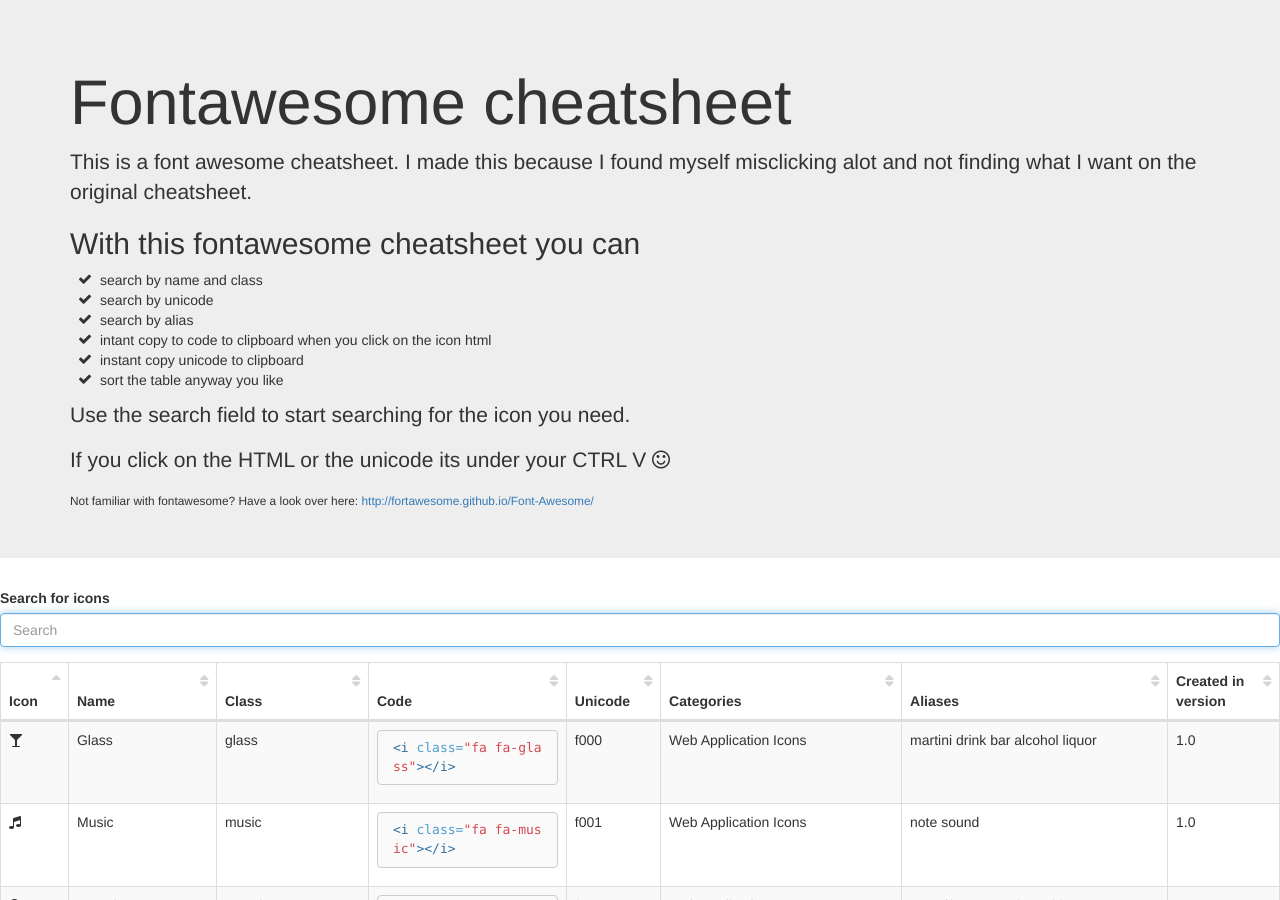
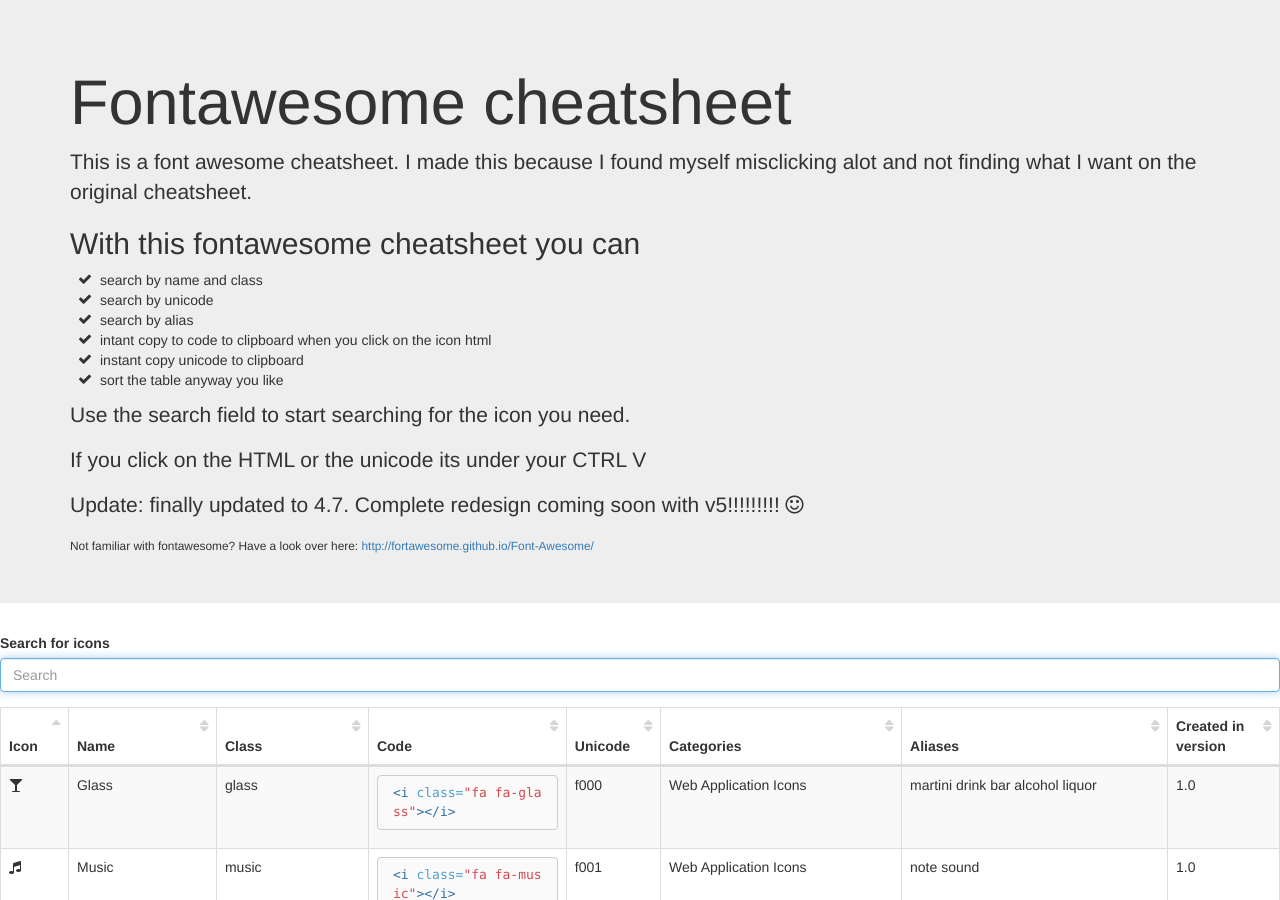
Before and after one commit to WouterSteen/fontawesome-cheatsheet, a Jekyll site: the page built from index.html, in a window 1280 px wide and 900 px high. Built offline with Jekyll 4.4.1, drawn with Linux system fonts in a browser that asks for light colours; nearby versions of some CDN libraries.

Commit message:
- noted upgrade to v4.7

```diff
--- a/_layouts/base.html
+++ b/_layouts/base.html
@@ -49,8 +49,11 @@
                 <li><i class="fa-li fa fa-check"></i>sort the table anyway you like</li>
             </ul>
             <p>Use the search field to start searching for the icon you need.</p>
-            <p>If you click on the HTML or the unicode its under your CTRL V <i class="fa fa-smile-o"></i></p>
-            <small>Not familiar with fontawesome? Have a look over here: <a href="http://fortawesome.github.io/Font-Awesome/" title="Font awsome website" target="_blank">http://fortawesome.github.io/Font-Awesome/</a></small>
+            <p>If you click on the HTML or the unicode its under your CTRL V</p>
+
+            <p>Update: finally updated to 4.7. Complete redesign coming soon with v5!!!!!!!!! <i class="fa fa-smile-o"></i></p>
+
+            <small>Not familiar with fontawesome? Have a look over here: <a href="https://fortawesome.github.io/Font-Awesome/" title="Font awsome website" target="_blank">http://fortawesome.github.io/Font-Awesome/</a></small>
         </div>
     </div>
 
```
